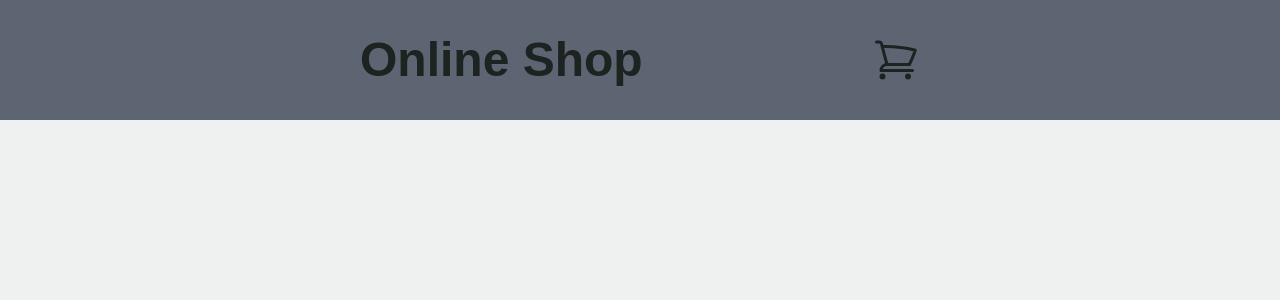
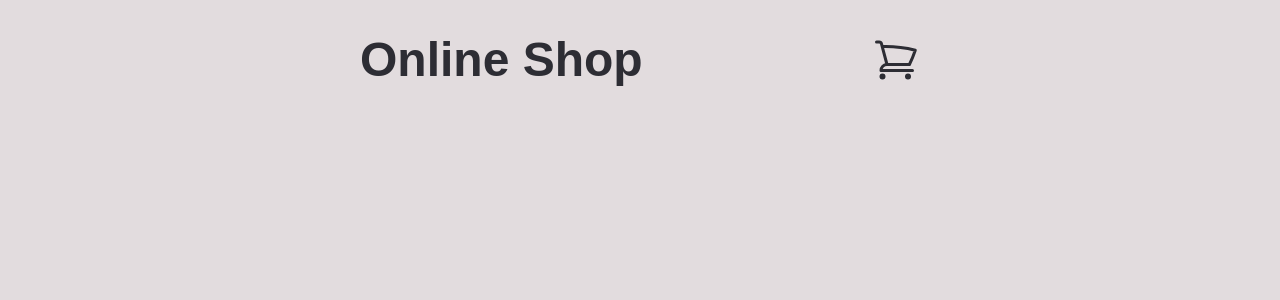
Before and after one commit to dprus/react-shopping-cart, a React (Create React App) app: page / in a window 1280 px wide. Shown: the top 300 px of the page. Built offline with nearby package versions, Linux system fonts and the light colour scheme.

Commit message:
header added

```diff
--- a/src/index.css
+++ b/src/index.css
@@ -1,5 +1,5 @@
 /*
-https://coolors.co/1c2321-7d98a1-5e6572-a9b4c2-eef1ef
+https://coolors.co/f1e4e8-e2dcde-ceb1be-b97375-2d2d34
 */
 
 * {
@@ -17,11 +17,11 @@ body {
   line-height: 1;
   font-weight: 400;
   color: #1c2321;
-  background-color: #eef1ef;
+  background-color: #e2dcde;
 }
 
 .header {
-  background-color: #5e6572;
+  color: #2d2d34;
   width: 100%;
   height: 12rem;
   font-size: 2.4rem;
```
